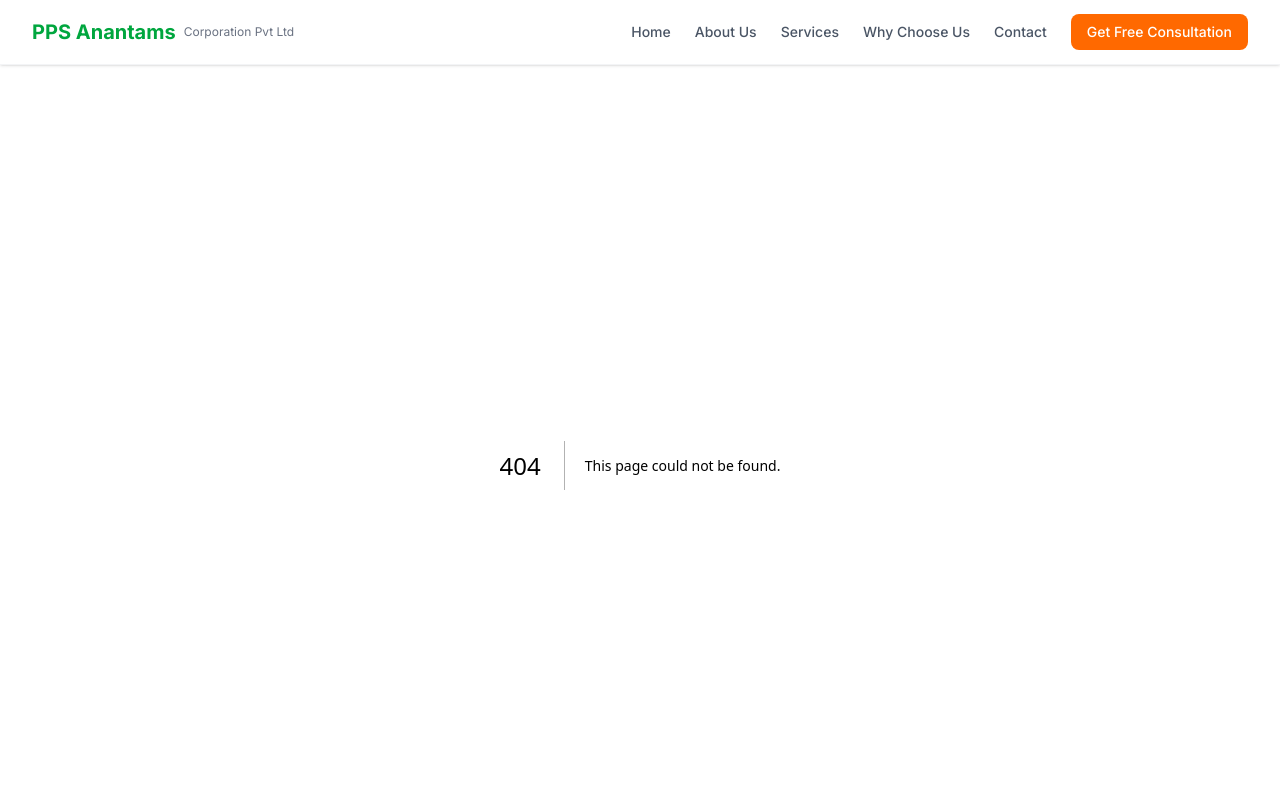
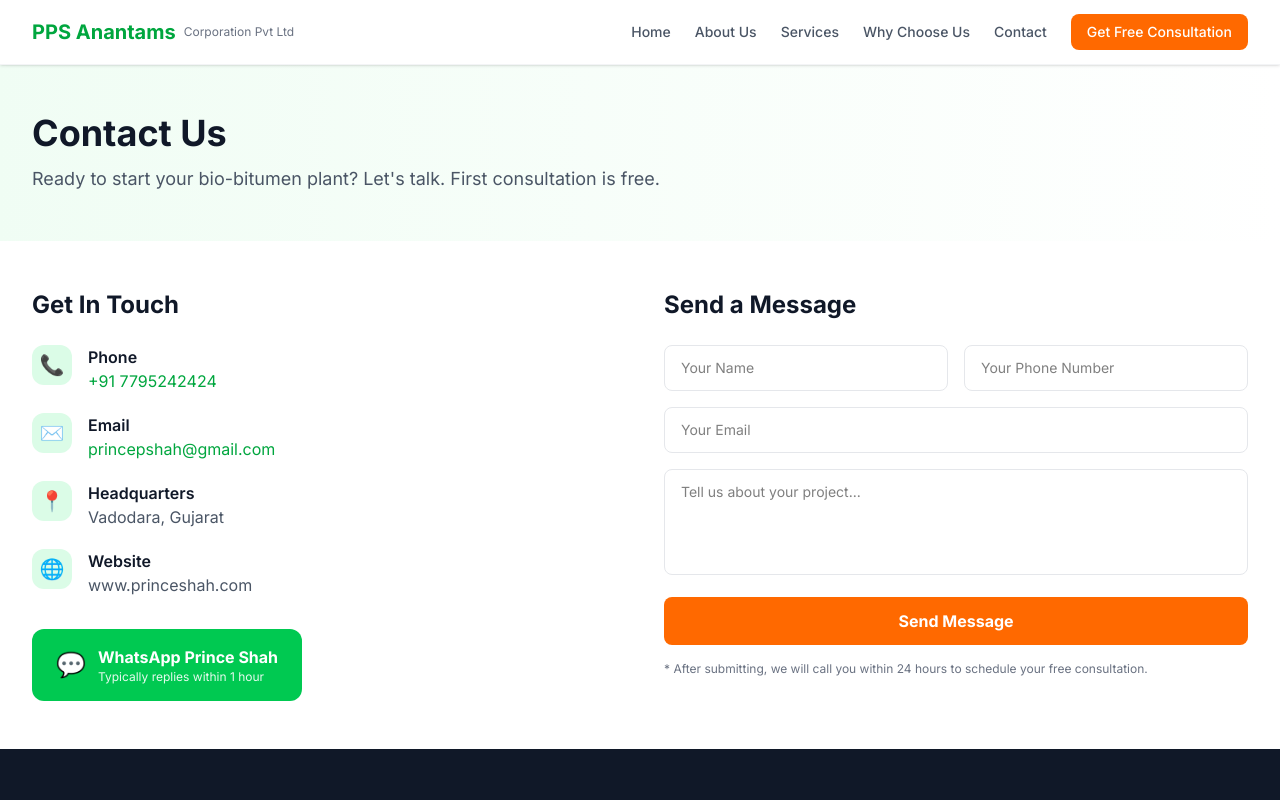
Before and after one commit to pacpltradingdesk-dotcom/yuga-website, a Next.js app: page /contact in a window 1280 px wide. Before the commit this address had no page. Shown: the top 800 px of the page. Built offline with nearby package versions, Linux system fonts and the light colour scheme.

Commit message:
feat: build Contact page

```diff
--- /dev/null
+++ b/app/contact/page.tsx
@@ -0,0 +1,85 @@
+import ContactForm from "@/components/ContactForm";
+import { COMPANY } from "@/lib/company-data";
+import type { Metadata } from "next";
+
+export const metadata: Metadata = {
+  title: "Contact — PPS Anantams",
+  description: "Get a free consultation for your bio-bitumen plant. Call +91 7795242424 or WhatsApp Prince Shah directly.",
+};
+
+export default function ContactPage() {
+  return (
+    <>
+      {/* Header */}
+      <section className="bg-gradient-to-r from-green-50 to-white py-12">
+        <div className="max-w-7xl mx-auto px-4 sm:px-6 lg:px-8">
+          <h1 className="text-4xl font-bold text-gray-900 mb-3">Contact Us</h1>
+          <p className="text-gray-600 text-lg">
+            Ready to start your bio-bitumen plant? Let&apos;s talk. First consultation is free.
+          </p>
+        </div>
+      </section>
+
+      <section className="py-12 bg-white">
+        <div className="max-w-7xl mx-auto px-4 sm:px-6 lg:px-8">
+          <div className="grid grid-cols-1 lg:grid-cols-2 gap-12">
+            {/* Contact details */}
+            <div>
+              <h2 className="text-2xl font-bold text-gray-900 mb-6">Get In Touch</h2>
+              <div className="space-y-5 mb-8">
+                <div className="flex items-start gap-4">
+                  <div className="w-10 h-10 bg-green-100 rounded-xl flex items-center justify-center text-xl shrink-0">📞</div>
+                  <div>
+                    <div className="font-semibold text-gray-900">Phone</div>
+                    <a href={`tel:${COMPANY.phone}`} className="text-green-600 hover:underline">{COMPANY.phone}</a>
+                  </div>
+                </div>
+                <div className="flex items-start gap-4">
+                  <div className="w-10 h-10 bg-green-100 rounded-xl flex items-center justify-center text-xl shrink-0">✉️</div>
+                  <div>
+                    <div className="font-semibold text-gray-900">Email</div>
+                    <a href={`mailto:${COMPANY.email}`} className="text-green-600 hover:underline">{COMPANY.email}</a>
+                  </div>
+                </div>
+                <div className="flex items-start gap-4">
+                  <div className="w-10 h-10 bg-green-100 rounded-xl flex items-center justify-center text-xl shrink-0">📍</div>
+                  <div>
+                    <div className="font-semibold text-gray-900">Headquarters</div>
+                    <p className="text-gray-600">{COMPANY.hq}</p>
+                  </div>
+                </div>
+                <div className="flex items-start gap-4">
+                  <div className="w-10 h-10 bg-green-100 rounded-xl flex items-center justify-center text-xl shrink-0">🌐</div>
+                  <div>
+                    <div className="font-semibold text-gray-900">Website</div>
+                    <p className="text-gray-600">{COMPANY.website}</p>
+                  </div>
+                </div>
+              </div>
+
+              {/* WhatsApp CTA */}
+              <a href="https://wa.me/917795242424?text=Hi%20Prince%20Shah%2C%20I%20am%20interested%20in%20bio-bitumen%20plant%20consulting."
+                target="_blank" rel="noopener noreferrer"
+                className="flex items-center gap-3 bg-green-500 hover:bg-green-600 text-white px-6 py-4 rounded-xl font-bold transition-colors w-fit">
+                <span className="text-2xl">💬</span>
+                <div>
+                  <div>WhatsApp Prince Shah</div>
+                  <div className="text-xs font-normal opacity-90">Typically replies within 1 hour</div>
+                </div>
+              </a>
+            </div>
+
+            {/* Contact form */}
+            <div>
+              <h2 className="text-2xl font-bold text-gray-900 mb-6">Send a Message</h2>
+              <ContactForm />
+              <p className="text-xs text-gray-500 mt-4">
+                * After submitting, we will call you within 24 hours to schedule your free consultation.
+              </p>
+            </div>
+          </div>
+        </div>
+      </section>
+    </>
+  );
+}
```
